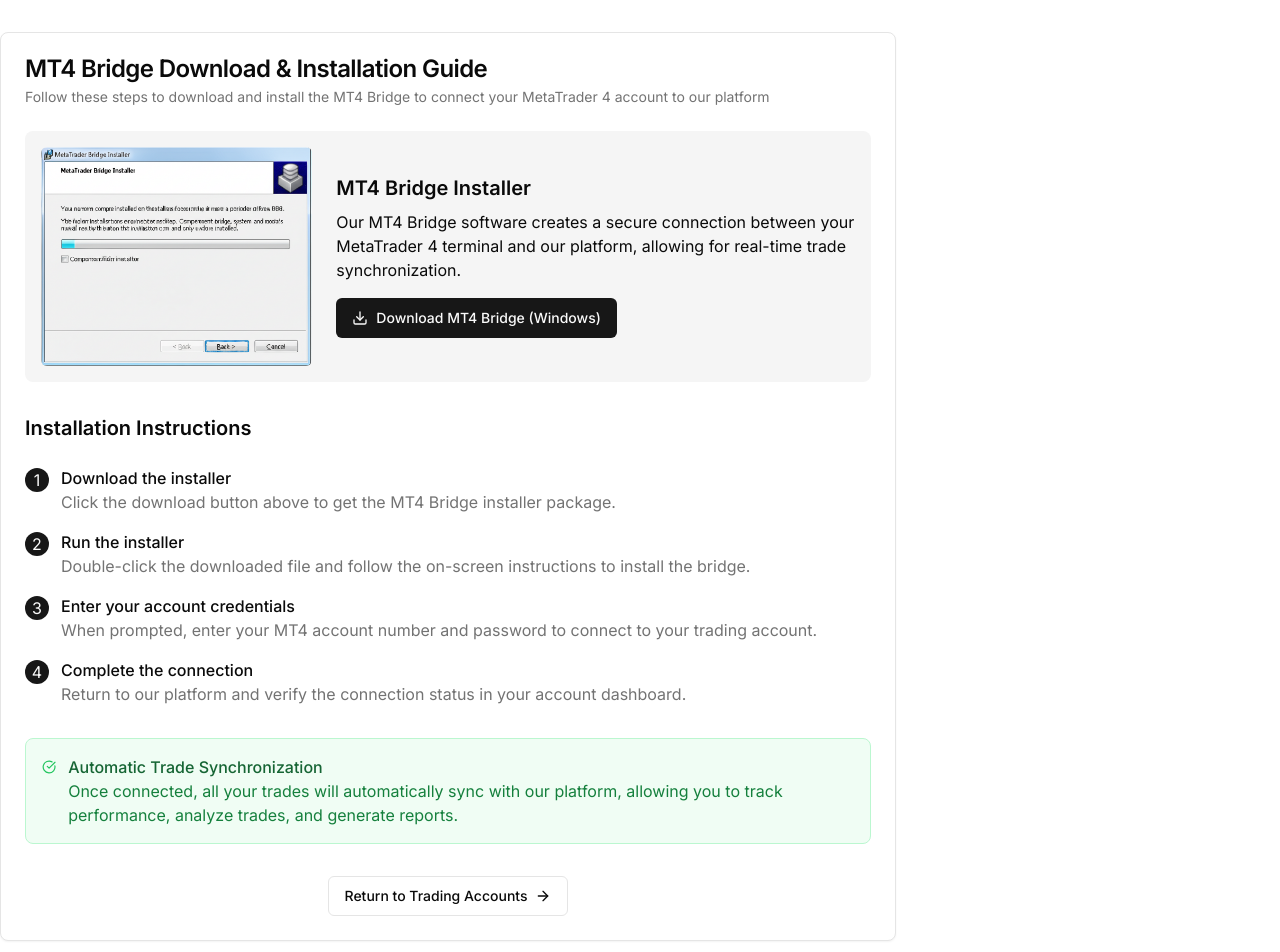
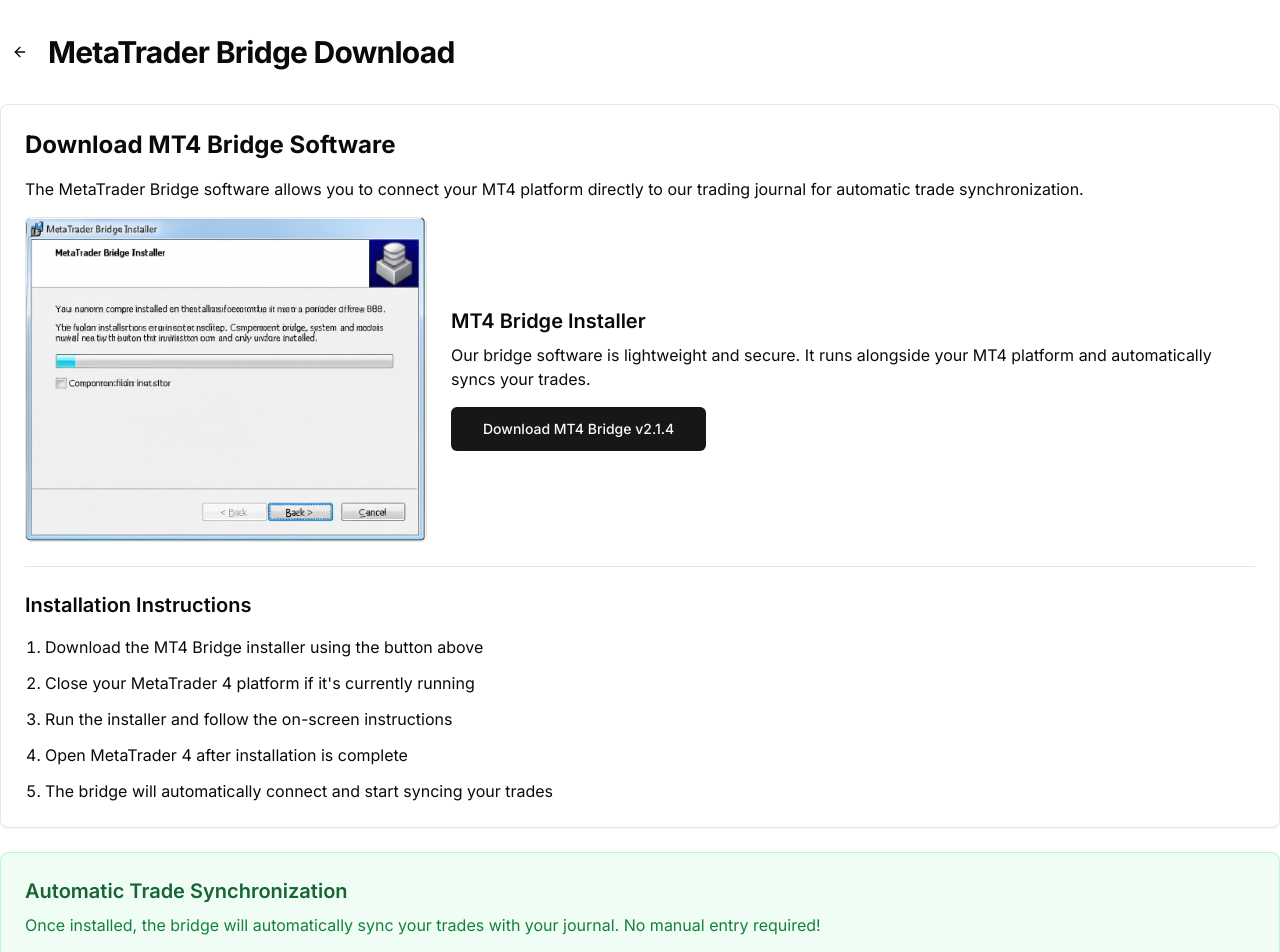
Before and after one commit to thiagosquair/trading-journal-platform, a Next.js app: page /trading-accounts/bridge-download in a window 1280 px wide. Shown: the top 952 px of the page. Built offline with nearby package versions, Linux system fonts and the light colour scheme.

Commit message:
fix: remove references to missing MT4BridgeDownloadGuide
Update codebase to eliminate "Module not found" error.

Co-authored-by: null <212057643+thiagosquair@users.noreply.github.com>

```diff
--- a/app/trading-accounts/bridge-download/page.tsx
+++ b/app/trading-accounts/bridge-download/page.tsx
@@ -1,10 +1,80 @@
-import MT4BridgeInstallerGuide from "@/components/mt4-bridge-installer-guide"
+import type { Metadata } from "next"
+import Link from "next/link"
+import { Button } from "@/components/ui/button"
+import { ArrowLeft } from "lucide-react"
 
-export const metadata = {
-  title: "MT4 Bridge Download & Installation Guide",
-  description: "Download and install the MT4 Bridge to connect your MetaTrader 4 account to our platform",
+export const metadata: Metadata = {
+  title: "Download MetaTrader Bridge | Trading Journal Platform",
+  description: "Download and install the MetaTrader bridge software for live data connection",
 }
 
 export default function BridgeDownloadPage() {
-  return <MT4BridgeInstallerGuide />
+  return (
+    <div className="container mx-auto py-8">
+      <div className="flex items-center justify-between mb-8">
+        <div className="flex items-center gap-2">
+          <Button variant="ghost" size="icon" asChild>
+            <Link href="/trading-accounts">
+              <ArrowLeft className="h-4 w-4" />
+            </Link>
+          </Button>
+          <h1 className="text-3xl font-bold tracking-tight">MetaTrader Bridge Download</h1>
+        </div>
+      </div>
+
+      <div className="space-y-6">
+        <div className="bg-white rounded-lg border shadow-sm p-6">
+          <h2 className="text-2xl font-bold mb-4">Download MT4 Bridge Software</h2>
+          <p className="mb-4">
+            The MetaTrader Bridge software allows you to connect your MT4 platform directly to our trading journal for
+            automatic trade synchronization.
+          </p>
+
+          <div className="flex flex-col md:flex-row items-center gap-6 mb-6">
+            <div className="w-full md:w-1/3">
+              <img
+                src="/metatrader-bridge-installer.png"
+                alt="MetaTrader Bridge Installer"
+                className="rounded-md border"
+              />
+            </div>
+            <div className="w-full md:w-2/3">
+              <h3 className="text-xl font-semibold mb-2">MT4 Bridge Installer</h3>
+              <p className="mb-4">
+                Our bridge software is lightweight and secure. It runs alongside your MT4 platform and automatically
+                syncs your trades.
+              </p>
+              <Button size="lg" className="w-full md:w-auto">
+                Download MT4 Bridge v2.1.4
+              </Button>
+            </div>
+          </div>
+
+          <div className="border-t pt-6">
+            <h3 className="text-xl font-semibold mb-4">Installation Instructions</h3>
+            <ol className="space-y-3 list-decimal pl-5">
+              <li>Download the MT4 Bridge installer using the button above</li>
+              <li>Close your MetaTrader 4 platform if it's currently running</li>
+              <li>Run the installer and follow the on-screen instructions</li>
+              <li>Open MetaTrader 4 after installation is complete</li>
+              <li>The bridge will automatically connect and start syncing your trades</li>
+            </ol>
+          </div>
+        </div>
+
+        <div className="bg-green-50 border border-green-200 rounded-lg p-6">
+          <h3 className="text-xl font-semibold text-green-800 mb-2">Automatic Trade Synchronization</h3>
+          <p className="text-green-700">
+            Once installed, the bridge will automatically sync your trades with your journal. No manual entry required!
+          </p>
+        </div>
+
+        <div className="flex justify-end">
+          <Button variant="outline" asChild>
+            <Link href="/trading-accounts">Return to Trading Accounts</Link>
+          </Button>
+        </div>
+      </div>
+    </div>
+  )
 }
--- a/app/trading-accounts/page.tsx
+++ b/app/trading-accounts/page.tsx
@@ -1,29 +1,15 @@
 import type { Metadata } from "next"
-import Link from "next/link"
-import { Button } from "@/components/ui/button"
-import { ArrowLeft } from "lucide-react"
-import MT4BridgeDownloadGuide from "@/components/mt4-bridge-download-guide"
+import TradingAccountsClient from "./trading-accounts-client"
 
 export const metadata: Metadata = {
-  title: "Download MetaTrader Bridge | Trading Journal Platform",
-  description: "Download and install the MetaTrader bridge software for live data connection",
+  title: "Trading Accounts | Trading Journal Platform",
+  description: "Manage and monitor your connected trading accounts",
 }
 
-export default function BridgeDownloadPage() {
+export default function TradingAccountsPage() {
   return (
     <div className="container mx-auto py-8">
-      <div className="flex items-center justify-between mb-8">
-        <div className="flex items-center gap-2">
-          <Button variant="ghost" size="icon" asChild>
-            <Link href="/trading-accounts">
-              <ArrowLeft className="h-4 w-4" />
-            </Link>
-          </Button>
-          <h1 className="text-3xl font-bold tracking-tight">MetaTrader Bridge Download</h1>
-        </div>
-      </div>
-
-      <MT4BridgeDownloadGuide />
+      <TradingAccountsClient />
     </div>
   )
 }
```
